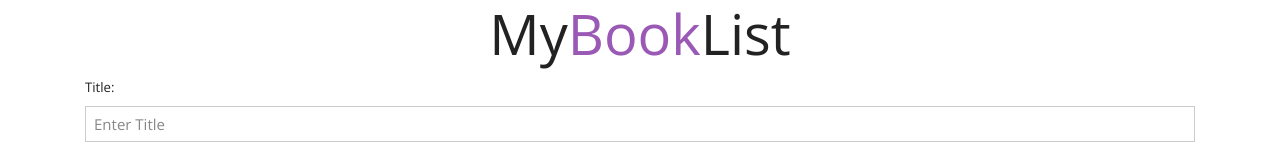
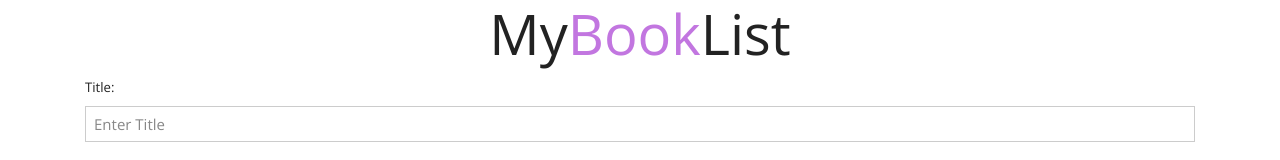
Before and after one commit to Nishbruh/BookListApp, a plain HTML site: page index.html in a window 1280 px wide. Shown: the top 160 px of the page. Drawn offline with nearby package versions, Linux system fonts and the light colour scheme.

Commit message:
minor color change

```diff
--- a/style.css
+++ b/style.css
@@ -1,5 +1,5 @@
 .mycolor {
-    color: #9b59b6;
+    color: #c276e0;
 }
 
 .bt {
```
